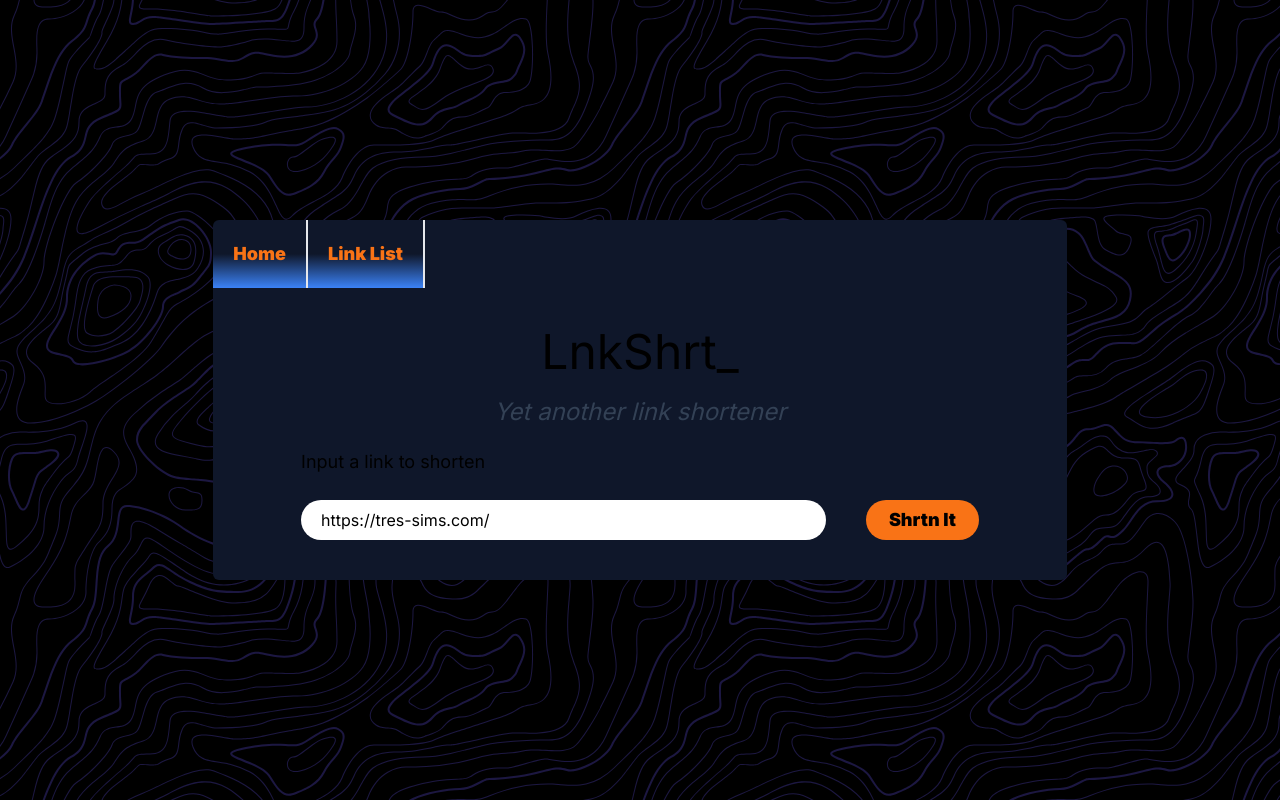
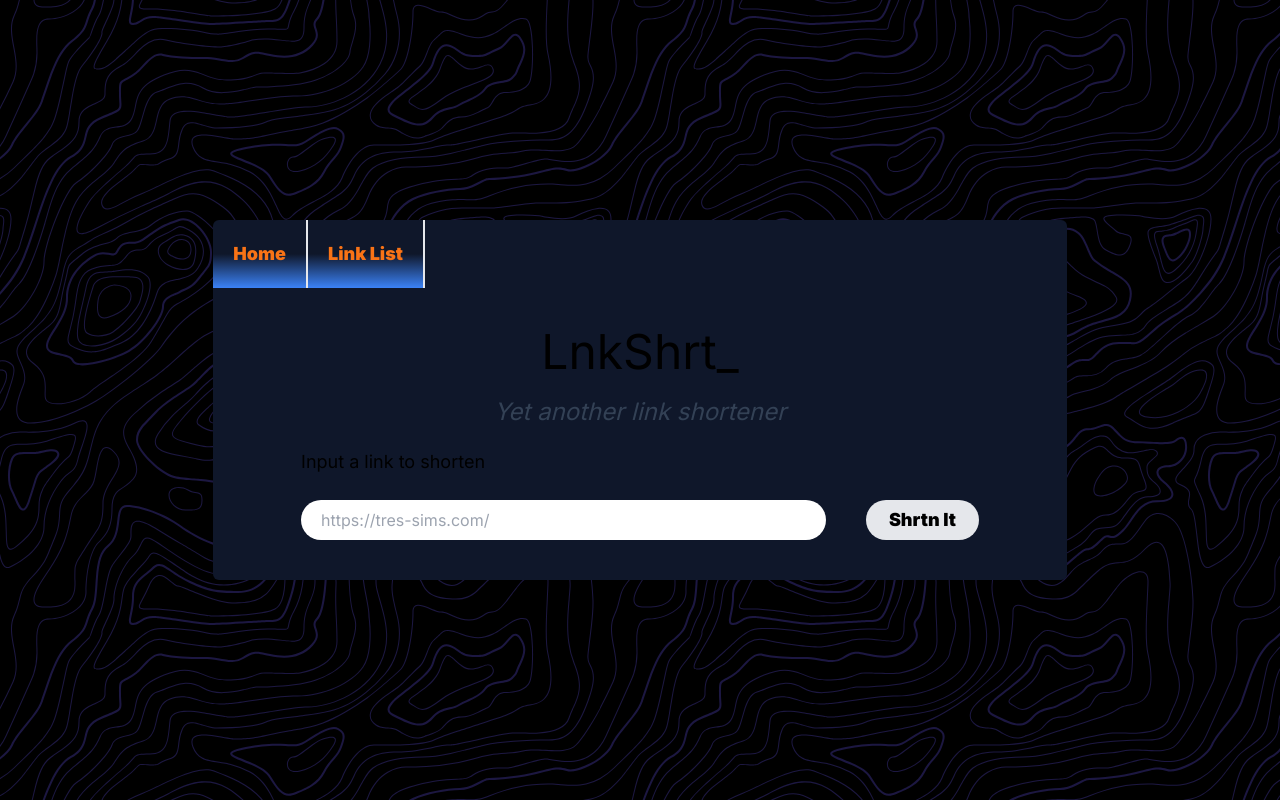
Before and after one commit to TresSims/LnkShrt, a Next.js app in the folder frontend/: page / in a window 1280 px wide. Built offline with nearby package versions, Linux system fonts and the light colour scheme.

Commit message:
use query for link submission

```diff
--- /dev/null
+++ b/frontend/app/components/error.js
@@ -0,0 +1,19 @@
+export default function Error() {
+  return (
+    <div className="text-red-500 py-5 flex flex-row justify-center place-items-center">
+      <svg
+        xmlns="http://www.w3.org/2000/svg"
+        viewBox="0 0 24 24"
+        fill="currentColor"
+        className="w-6 h-6"
+      >
+        <path
+          fillRule="evenodd"
+          d="M9.401 3.003c1.155-2 4.043-2 5.197 0l7.355 12.748c1.154 2-.29 4.5-2.599 4.5H4.645c-2.309 0-3.752-2.5-2.598-4.5L9.4 3.003ZM12 8.25a.75.75 0 0 1 .75.75v3.75a.75.75 0 0 1-1.5 0V9a.75.75 0 0 1 .75-.75Zm0 8.25a.75.75 0 1 0 0-1.5.75.75 0 0 0 0 1.5Z"
+          clipRule="evenodd"
+        />
+      </svg>
+      Something went Wrong! Try again later.
+    </div>
+  );
+}
--- /dev/null
+++ b/frontend/app/components/linkCopy.js
@@ -0,0 +1,23 @@
+export default function LinkCopy({ id }) {
+  let link = `${window.location.origin}/api/${id}`;
+
+  return (
+    <div className="py-5 flex flex-row justify-center place-items-center">
+      <button
+        onClick={() => navigator.clipboard.writeText({ link })}
+        className="flex flex-row place-items-center bg-blue-500 hover:bg-blue-400 active:bg-blue-300 text-white p-2 rounded-full"
+      >
+        <p className="text-xl text-white px-5 font-black">{link}</p>
+        <svg
+          xmlns="http://www.w3.org/2000/svg"
+          viewBox="0 0 20 20"
+          fill="currentColor"
+          className="w-8 h-8"
+        >
+          <path d="M7 3.5A1.5 1.5 0 0 1 8.5 2h3.879a1.5 1.5 0 0 1 1.06.44l3.122 3.12A1.5 1.5 0 0 1 17 6.622V12.5a1.5 1.5 0 0 1-1.5 1.5h-1v-3.379a3 3 0 0 0-.879-2.121L10.5 5.379A3 3 0 0 0 8.379 4.5H7v-1Z" />
+          <path d="M4.5 6A1.5 1.5 0 0 0 3 7.5v9A1.5 1.5 0 0 0 4.5 18h7a1.5 1.5 0 0 0 1.5-1.5v-5.879a1.5 1.5 0 0 0-.44-1.06L9.44 6.439A1.5 1.5 0 0 0 8.378 6H4.5Z" />
+        </svg>
+      </button>
+    </div>
+  );
+}
--- a/frontend/app/components/shortener.js
+++ b/frontend/app/components/shortener.js
@@ -2,97 +2,64 @@
 
 import React, { useState } from "react";
 import Axios from "axios";
+import Error from "./error";
+import LinkCopy from "./linkCopy";
+import { useQueryClient, useMutation } from "@tanstack/react-query";
+
+const addLink = async (event) => {
+  return (
+    await Axios.post("/api/", { params: { link: event.target.link.value } })
+  ).data;
+};
 
 export default function Shortener() {
-  const [shortLink, setShortLink] = useState("");
-  const [longLink, setLongLink] = useState("https://tres-sims.com/");
-  const [readyToSubmit, setReadyToSubmit] = useState(true);
-  const [requestError, setRequestError] = useState(false);
+  const [readyToSubmit, setReadyToSubmit] = useState(false);
 
-  let validateURL = (e) => {
-    setLongLink(e.target.value);
+  const mutation = useMutation({
+    mutationFn: (event) => {
+      event.preventDefault();
+      return addLink(event);
+    },
+  });
 
+  const validateURL = (e) => {
     try {
-      new URL(longLink);
+      new URL(e.target.value);
       setReadyToSubmit(true);
     } catch (err) {
       setReadyToSubmit(false);
     }
   };
 
-  let getShortLink = (e) => {
-    Axios.post("/api/", {
-      params: {
-        link: longLink,
-      },
-    })
-      .then(function (response) {
-        setRequestError(false);
-
-        setShortLink(window.location.origin + "/api/" + response.data["id"]);
-      })
-      .catch(function (err) {
-        console.log(err);
-        setRequestError(true);
-      });
-  };
-
   return (
     <>
       <div className="flex flex-row space-around">
+        <form
+          onSubmit={mutation.mutate}
+          className="flex flex-row space-around w-full"
+        >
           <input
             type="text"
-          title="Pleasea input a valud URL"
+            title="Please input a valid URL"
             name="link"
+            id="link"
             required
             className="flex-grow rounded-full px-5 p-2 text-black"
             onChange={(e) => validateURL(e)}
-          value={longLink}
+            placeholder="https://tres-sims.com/"
           />
           <button
+            type="submit"
             disabled={!readyToSubmit}
-          onClick={getShortLink}
             className="w-2/12 ms-10 bg-orange-500 disabled:bg-gray-200 hover:bg-amber-500 active:bg-amber-400 text-lg font-black rounded-full"
           >
             Shrtn It
           </button>
+        </form>
       </div>
-      {shortLink && (
-        <div className="py-5 flex flex-row justify-center place-items-center">
-          <button
-            onClick={() => navigator.clipboard.writeText(shortLink)}
-            className="flex flex-row place-items-center bg-blue-500 hover:bg-blue-400 active:bg-blue-300 text-white p-2 rounded-full"
-          >
-            <p className="text-xl text-white px-5 font-black">{shortLink}</p>
-            <svg
-              xmlns="http://www.w3.org/2000/svg"
-              viewBox="0 0 20 20"
-              fill="currentColor"
-              className="w-8 h-8"
-            >
-              <path d="M7 3.5A1.5 1.5 0 0 1 8.5 2h3.879a1.5 1.5 0 0 1 1.06.44l3.122 3.12A1.5 1.5 0 0 1 17 6.622V12.5a1.5 1.5 0 0 1-1.5 1.5h-1v-3.379a3 3 0 0 0-.879-2.121L10.5 5.379A3 3 0 0 0 8.379 4.5H7v-1Z" />
-              <path d="M4.5 6A1.5 1.5 0 0 0 3 7.5v9A1.5 1.5 0 0 0 4.5 18h7a1.5 1.5 0 0 0 1.5-1.5v-5.879a1.5 1.5 0 0 0-.44-1.06L9.44 6.439A1.5 1.5 0 0 0 8.378 6H4.5Z" />
-            </svg>
-          </button>
-        </div>
-      )}
-      {requestError && (
-        <div className="text-red-500 py-5 flex flex-row justify-center place-items-center">
-          <svg
-            xmlns="http://www.w3.org/2000/svg"
-            viewBox="0 0 24 24"
-            fill="currentColor"
-            className="w-6 h-6"
-          >
-            <path
-              fillRule="evenodd"
-              d="M9.401 3.003c1.155-2 4.043-2 5.197 0l7.355 12.748c1.154 2-.29 4.5-2.599 4.5H4.645c-2.309 0-3.752-2.5-2.598-4.5L9.4 3.003ZM12 8.25a.75.75 0 0 1 .75.75v3.75a.75.75 0 0 1-1.5 0V9a.75.75 0 0 1 .75-.75Zm0 8.25a.75.75 0 1 0 0-1.5.75.75 0 0 0 0 1.5Z"
-              clipRule="evenodd"
-            />
-          </svg>
-          Something went Wrong! Try again later.
-        </div>
-      )}
+      {mutation.isPending && <p>Submitting ...</p>}
+      {mutation.isSuccess && <LinkCopy id={mutation.data.id} />}
+      {mutation.isError && <Error />}
     </>
   );
 }
--- a/frontend/app/page.js
+++ b/frontend/app/page.js
@@ -1,11 +1,17 @@
+"use client";
+
+import { QueryClient, QueryClientProvider } from "@tanstack/react-query";
 import Shortener from "./components/shortener";
 
 export default function Home() {
+  const queryClient = new QueryClient();
   return (
-    <div className="w-10/12 m-5">
-      <p className="text-lg">Input a link to shorten</p>
-      <br />
-      <Shortener />
-    </div>
+    <QueryClientProvider client={queryClient}>
+      <div className="w-10/12 m-5">
+        <p className="text-lg">Input a link to shorten</p>
+        <br />
+        <Shortener />
+      </div>
+    </QueryClientProvider>
   );
 }
--- a/frontend/app/remove/page.js
+++ b/frontend/app/remove/page.js
@@ -1,6 +1,7 @@
 "use client";
 
-import LinkList from "../components/linkList.js";
+import LinkList from "../components/linkList";
+import Error from "../components/error";
 import Axios from "axios";
 import {
   useQueryClient,
@@ -15,31 +16,13 @@ const getData = async () => {
 export default function Remove() {
   const queryClient = useQueryClient();
 
-
   const { isPending, error, data } = useQuery({
     queryKey: ["links"],
     queryFn: getData,
   });
 
   if (isPending) return "Loading...";
-  if (error)
-    return (
-      <div className="text-red-500 py-5 flex flex-row justify-center place-items-center">
-        <svg
-          xmlns="http://www.w3.org/2000/svg"
-          viewBox="0 0 24 24"
-          fill="currentColor"
-          className="w-6 h-6"
-        >
-          <path
-            fillRule="evenodd"
-            d="M9.401 3.003c1.155-2 4.043-2 5.197 0l7.355 12.748c1.154 2-.29 4.5-2.599 4.5H4.645c-2.309 0-3.752-2.5-2.598-4.5L9.4 3.003ZM12 8.25a.75.75 0 0 1 .75.75v3.75a.75.75 0 0 1-1.5 0V9a.75.75 0 0 1 .75-.75Zm0 8.25a.75.75 0 1 0 0-1.5.75.75 0 0 0 0 1.5Z"
-            clipRule="evenodd"
-          />
-        </svg>
-        Something went Wrong! Try again later.
-      </div>
-    );
+  if (error) return <Error />;
 
   return (
     <div>
```
Lines whose indentation alone changed are shown as unchanged.
